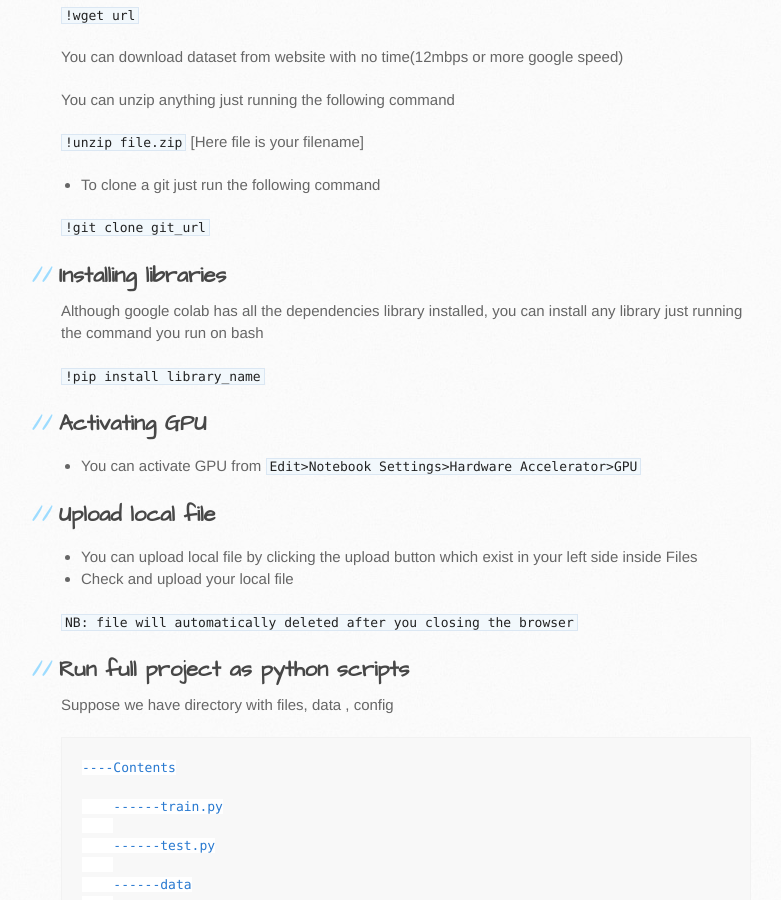
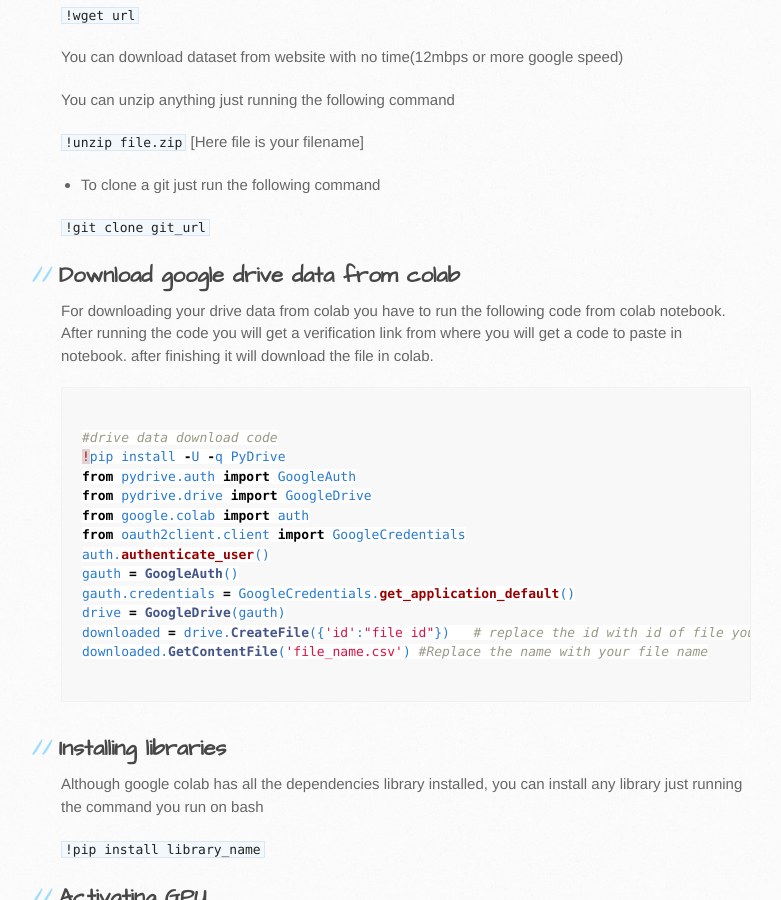
Before and after one commit to sagorbrur/sagorbrur.github.io, a Jekyll site: the page built from colab_intro.md, in a window 1280 px wide and 900 px high, scrolled down 988 px. Shown: the whole window, without its empty margins (109-890 px from the left). Built offline with Jekyll 4.4.1, drawn with Linux system fonts in a browser that asks for light colours; our own code applies the rules of GitHub Pages for plain Markdown files.

Commit message:
Update colab_intro.md

````diff
--- a/colab_intro.md
+++ b/colab_intro.md
@@ -36,6 +36,27 @@ You can unzip anything just running the following command
 * To clone a git just run the following command
 
 ```!git clone git_url```
+
+## Download google drive data from colab
+
+For downloading your drive data from colab you have to run the following code from colab notebook. After running the code you will get a verification link from where you will get a code to paste in notebook. after finishing it will download the file in colab.
+
+```py
+
+#drive data download code
+!pip install -U -q PyDrive
+from pydrive.auth import GoogleAuth
+from pydrive.drive import GoogleDrive
+from google.colab import auth
+from oauth2client.client import GoogleCredentials
+auth.authenticate_user()
+gauth = GoogleAuth()
+gauth.credentials = GoogleCredentials.get_application_default()
+drive = GoogleDrive(gauth)
+downloaded = drive.CreateFile({'id':"file id"})   # replace the id with id of file you want to access
+downloaded.GetContentFile('file_name.csv') #Replace the name with your file name
+
+```
 
 ## Installing libraries
 Although google colab has all the dependencies library installed, you can install any library just running the command you run on bash
````
